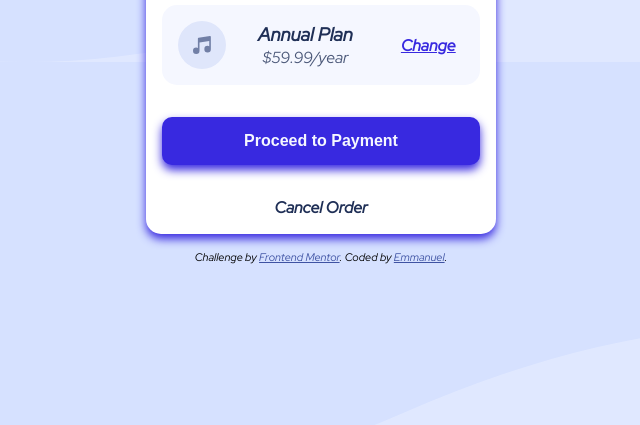
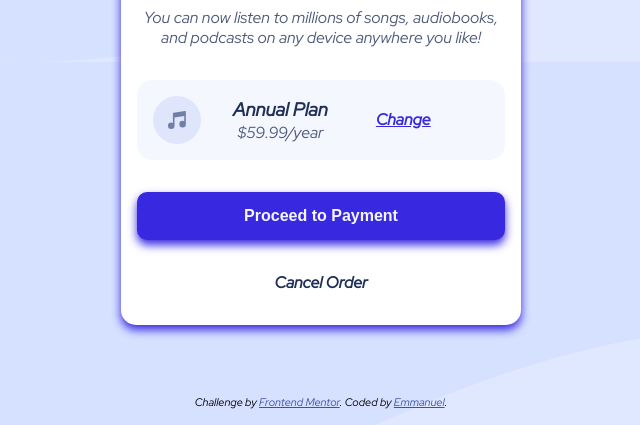
Before and after one commit to munyite001/Order-Summary-Card, a plain HTML site: page index.html in a window 1280 px wide. Shown: the part 375-800 px from the top of the page, without its empty margins (319-959 px from the left). Drawn offline with Linux system fonts and the light colour scheme.

Commit message:
Improved on design

```diff
--- a/styles.css
+++ b/styles.css
@@ -170,9 +170,14 @@ main{
 @media(min-width: 700px){
 main{
     background-image: url(./images/pattern-background-desktop.svg);
+    display: flex;
+    flex-direction: column;
+    justify-content: center;
+    align-items: center;
 }
 .container{
     margin: auto;
+    max-width: 400px;
 }
 
 }
```
